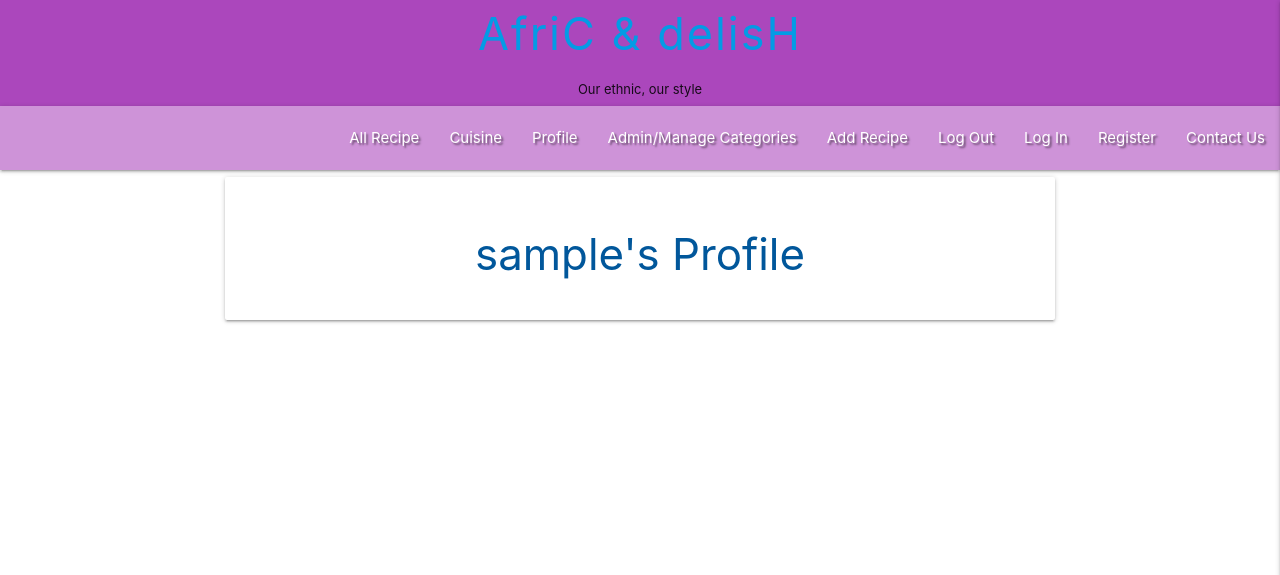
After one commit to Rozdandy/africadelishms3, a Flask app: page /profile/1 in a window 1280 px wide. The commit adds this page. Shown: the top 575 px of the page. Run offline with Flask 2, Linux system fonts and the light colour scheme; the visitor is signed in with stand-in values (Sample User, id 1); a database or web service that is not in the repository returns one stand-in record (values such as "Sample title"); some libraries are stand-ins or nearby versions; some web fonts are replaced.

Commit message:
Add Session User Profile

```diff
--- a/app.py
+++ b/app.py
@@ -54,6 +54,8 @@ def register():
         # put the new user into 'session' cookie
         session["user"] = request.form.get("username").lower()
         flash("Registration Successful!")
+        return redirect(url_for("profile", username=session["user"]))
+
     return render_template("register.html")
 
 
@@ -71,7 +73,8 @@ def login():
                         session["user"] = request.form.get("username").lower()
                         flash("Welcome, {}".format(
                             request.form.get("username")))
-
+                        return redirect(url_for(
+                            "profile", username=session["user"]))
             else:
                 # invalid password match
                 flash("Incorrect Username and/or Password")
@@ -85,6 +88,18 @@ def login():
     return render_template("login.html")
 
 
+@app.route("/profile/<username>", methods=["GET", "POST"])
+def profile(username):
+    # grab the session user's username from db
+    username = mongo.db.users.find_one(
+        {"username": session["user"]})["username"]
+
+    if session["user"]:
+        return render_template("profile.html", username=username)
+
+    return redirect(url_for("login"))
+
+
 if __name__ == "__main__":
     app.run(host=os.environ.get("IP"),
             port=int(os.environ.get("PORT")),
--- a/templates/base.html
+++ b/templates/base.html
@@ -35,7 +35,7 @@
 					<li><a href="{{ url_for('get_recipes') }}">All Recipe</a></li>
                     <li><a href="#">Cuisine</a></li>
 
-                    <li><a href="#">Profile</a></li>
+                    <li><a href="{{ url_for('profile', username=session['user']) }}">Profile</a></li>
                     <li><a href="#">Admin/Manage Categories</a></li>
                      <li><a href="#">Add Recipe</a></li>
                     <li><a href="#">Log Out</a></li>
@@ -56,7 +56,7 @@
                     <li><a href="#">All Recipe</a></li>
                     <li><a href="#">Cuisine</a></li>
 
-                    <li><a href="#">Profile</a></li>
+                    <li><a href="{{ url_for('profile', username=session['user']) }}">Profile</a></li>
                     <li><a href="#">Admin/Manage Categories</a></li>
                      <li><a href="#">Add Recipe</a></li>
                     <li><a href="#">Log Out</a></li>
--- /dev/null
+++ b/templates/profile.html
@@ -0,0 +1,14 @@
+{% extends "base.html" %}
+{% block content %}
+
+    <div class="row">
+        <div class="col s12 m8 offset-m2">
+            <div class="card-panel">
+                <h3 class="center-align light-blue-text text-darken-4">
+                    {{ username }}'s Profile
+                </h3>
+            </div>
+        </div>
+    </div>
+
+{% endblock %}
```
